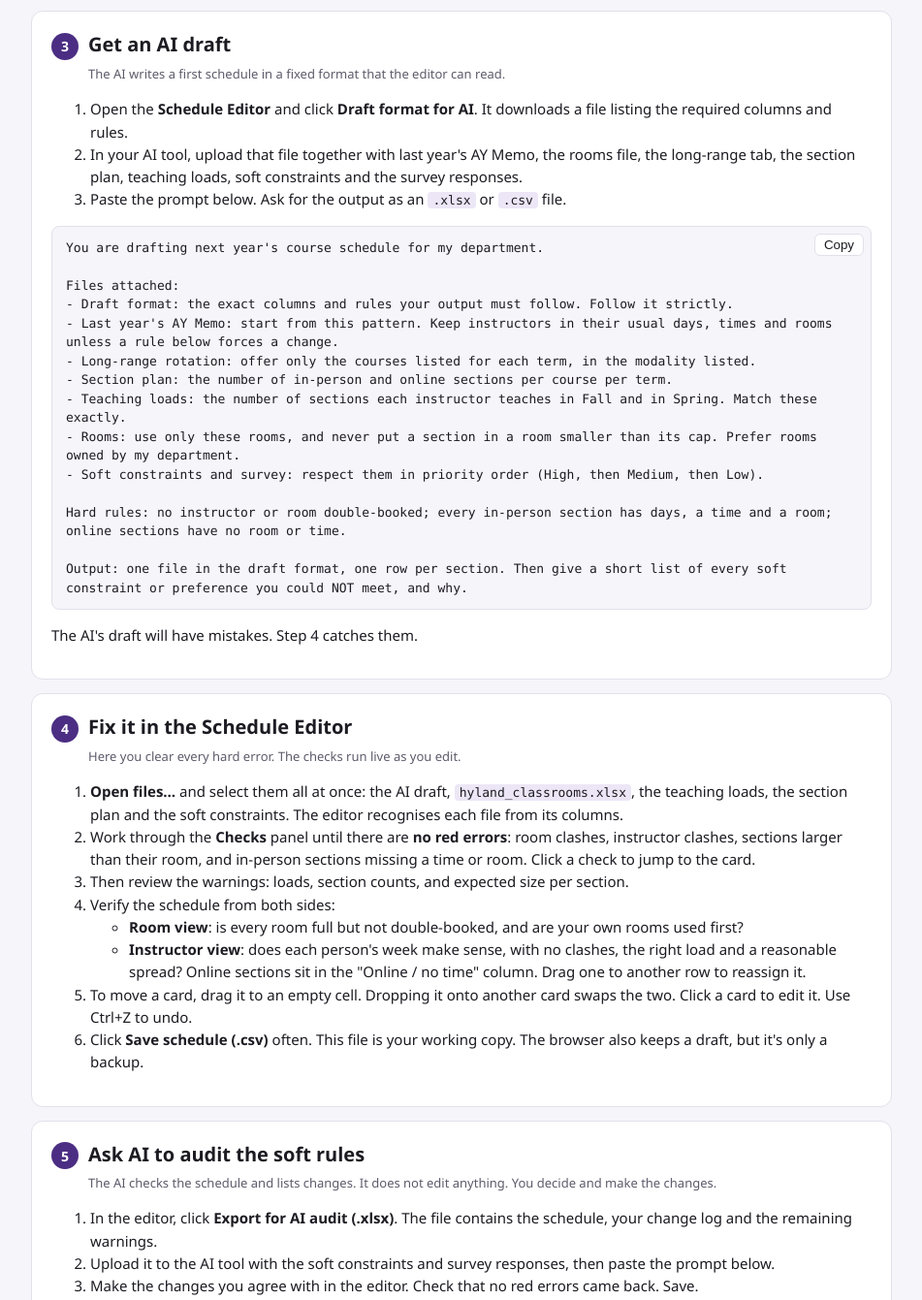
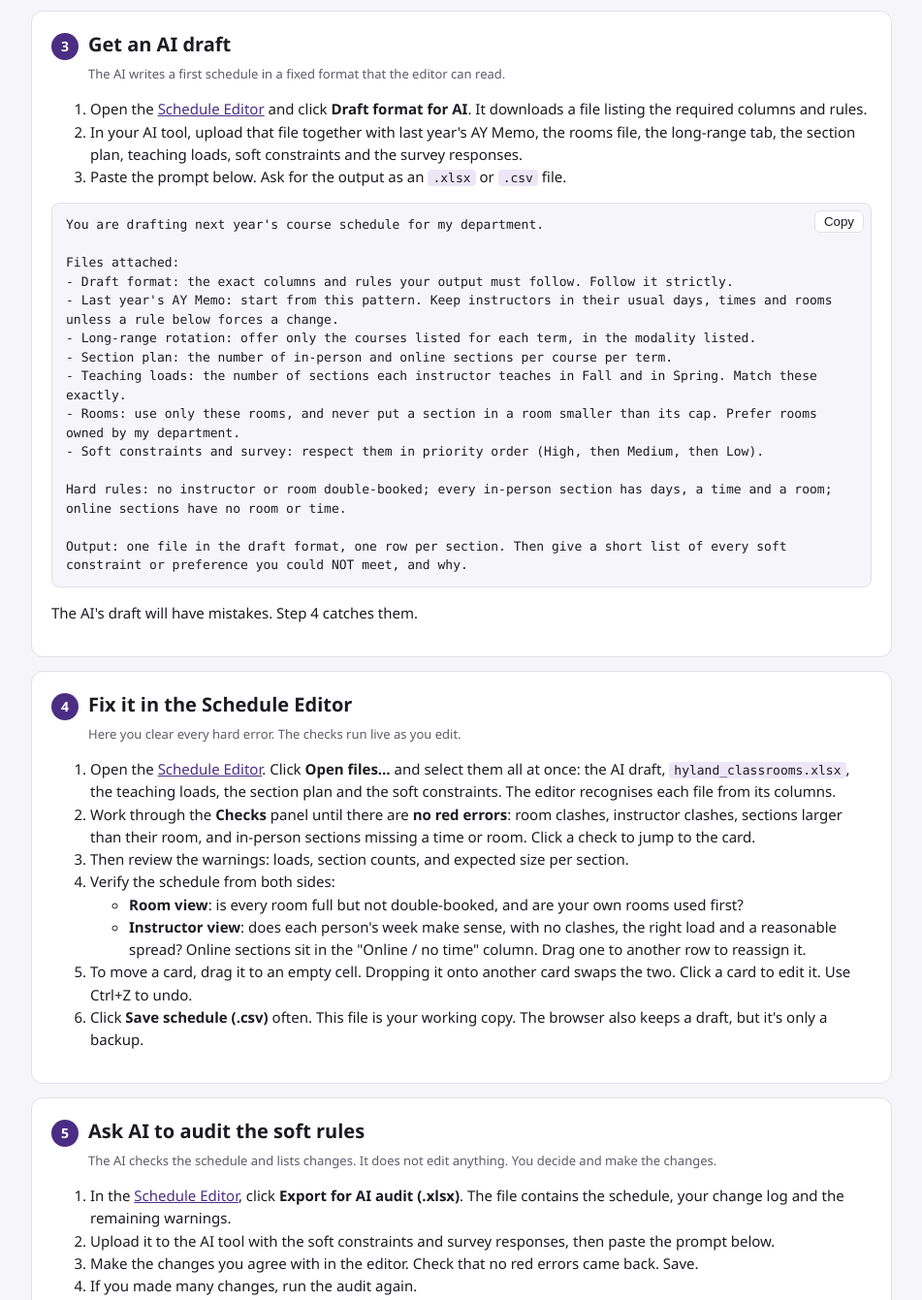
Before and after one commit to IDontReallyCode/FNBSLW_data, a plain HTML site: page w8dyyxpfxboh/chair-guide.html in a window 1280 px wide. Shown: the part 3198-4539 px from the top of the page at 97% size, without its empty margins (164-1115 px from the left). Drawn offline with Linux system fonts and the light colour scheme.

Commit message:
Update pages

```diff
--- a/w8dyyxpfxboh/chair-guide.html
+++ b/w8dyyxpfxboh/chair-guide.html
@@ -166,7 +166,7 @@ a { color: var(--accent); }
   <h2><span class="num">3</span>Get an AI draft</h2>
   <p class="who">The AI writes a first schedule in a fixed format that the editor can read.</p>
   <ol>
-    <li>Open the <strong>Schedule Editor</strong> and click <strong>Draft format for AI</strong>. It downloads a file listing the required columns and rules.</li>
+    <li>Open the <a href="schedule-editor.html" target="_blank" rel="noopener">Schedule Editor</a> and click <strong>Draft format for AI</strong>. It downloads a file listing the required columns and rules.</li>
     <li>In your AI tool, upload that file together with last year's AY Memo, the rooms file, the long-range tab, the section plan, teaching loads, soft constraints and the survey responses.</li>
     <li>Paste the prompt below. Ask for the output as an <code>.xlsx</code> or <code>.csv</code> file.</li>
   </ol>
@@ -191,7 +191,7 @@ Output: one file in the draft format, one row per section. Then give a short lis
   <h2><span class="num">4</span>Fix it in the Schedule Editor</h2>
   <p class="who">Here you clear every hard error. The checks run live as you edit.</p>
   <ol>
-    <li><strong>Open files…</strong> and select them all at once: the AI draft, <code>hyland_classrooms.xlsx</code>, the teaching loads, the section plan and the soft constraints. The editor recognises each file from its columns.</li>
+    <li>Open the <a href="schedule-editor.html" target="_blank" rel="noopener">Schedule Editor</a>. Click <strong>Open files…</strong> and select them all at once: the AI draft, <code>hyland_classrooms.xlsx</code>, the teaching loads, the section plan and the soft constraints. The editor recognises each file from its columns.</li>
     <li>Work through the <strong>Checks</strong> panel until there are <strong>no red errors</strong>: room clashes, instructor clashes, sections larger than their room, and in-person sections missing a time or room. Click a check to jump to the card.</li>
     <li>Then review the warnings: loads, section counts, and expected size per section.</li>
     <li>Verify the schedule from both sides:
@@ -208,7 +208,7 @@ Output: one file in the draft format, one row per section. Then give a short lis
   <h2><span class="num">5</span>Ask AI to audit the soft rules</h2>
   <p class="who">The AI checks the schedule and lists changes. It does not edit anything. You decide and make the changes.</p>
   <ol>
-    <li>In the editor, click <strong>Export for AI audit (.xlsx)</strong>. The file contains the schedule, your change log and the remaining warnings.</li>
+    <li>In the <a href="schedule-editor.html" target="_blank" rel="noopener">Schedule Editor</a>, click <strong>Export for AI audit (.xlsx)</strong>. The file contains the schedule, your change log and the remaining warnings.</li>
     <li>Upload it to the AI tool with the soft constraints and survey responses, then paste the prompt below.</li>
     <li>Make the changes you agree with in the editor. Check that no red errors came back. Save.</li>
     <li>If you made many changes, run the audit again.</li>
@@ -231,7 +231,7 @@ Attached: the schedule (with a change log and a list of remaining warnings), our
 <section class="step" id="s7">
   <h2><span class="num">7</span>Export the new AY Memo</h2>
   <ol>
-    <li>Click <strong>Export AY Memo columns (.xlsx)</strong>. It creates one sheet per term with the AY Memo columns.</li>
+    <li>In the <a href="schedule-editor.html" target="_blank" rel="noopener">Schedule Editor</a>, click <strong>Export AY Memo columns (.xlsx)</strong>. It creates one sheet per term with the AY Memo columns.</li>
     <li>Paste each sheet into the official AY Memo template for the new year.</li>
     <li>Do a last check against the long-range rotation. Every course listed for each term should be in the schedule, in the listed modality.</li>
     <li>Submit before the deadline. Keep the final <code>schedule_YYYY-YYYY.csv</code> in the year folder. It becomes "last year's AY Memo" for next year.</li>
```
Also changed, not shown: w8dyyxpfxboh/enrolment.html (+1 -1 lines), w8dyyxpfxboh/teaching-loads.html (+1 -1 lines).
